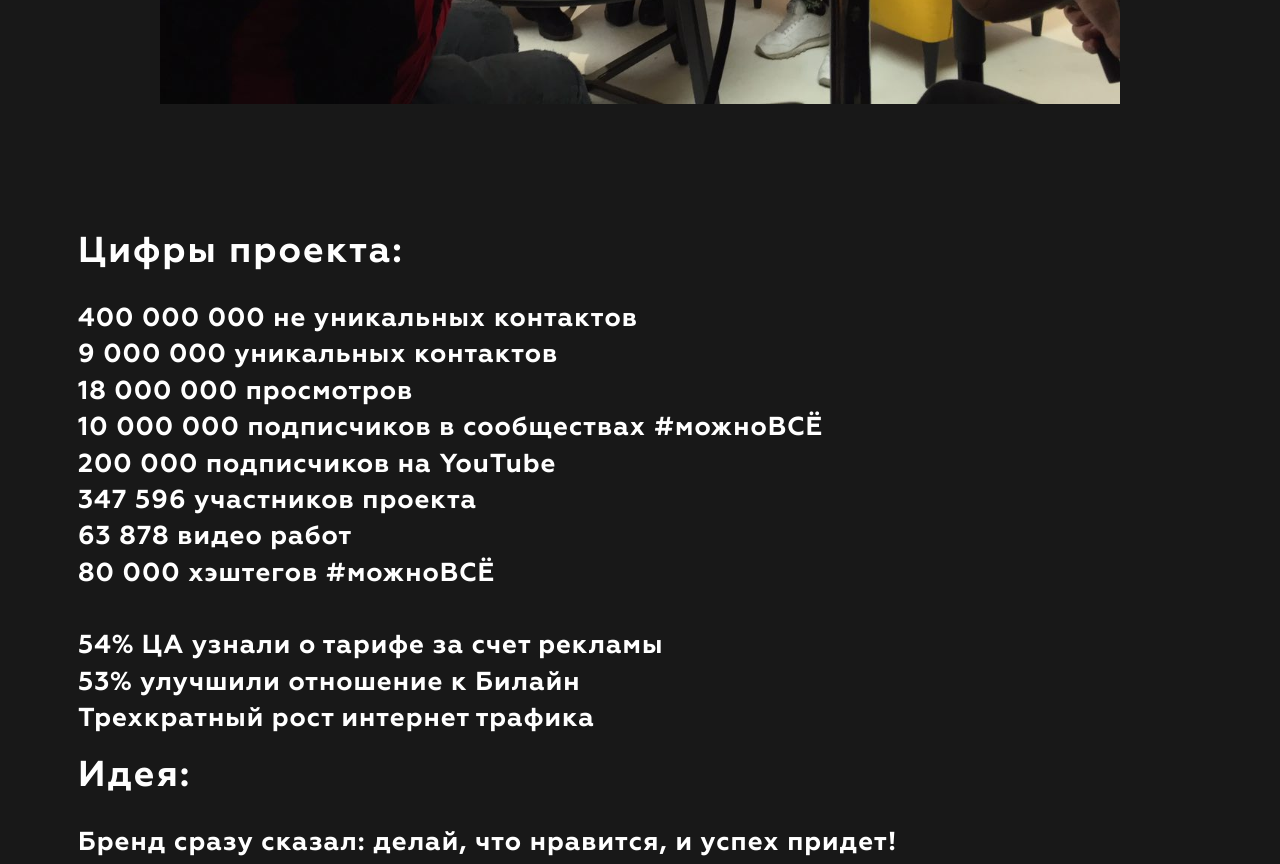
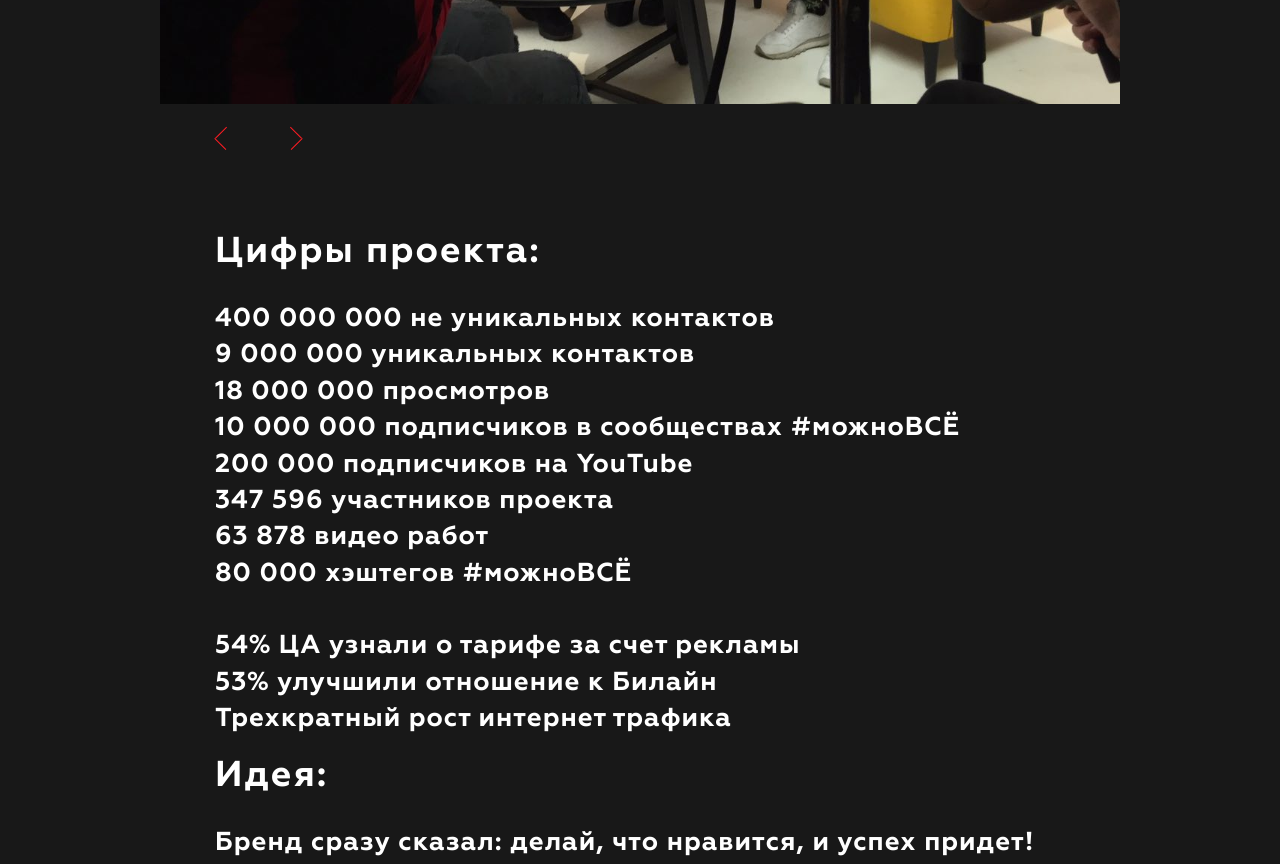
Before and after one commit to ascired/hate, a plain HTML site: page beeline.html in a window 1280 px wide. Shown: the part 2040-2904 px from the top of the page. Drawn offline with Linux system fonts and the light colour scheme.

Commit message:
case beeline

```diff
--- a/css/main.css
+++ b/css/main.css
@@ -1425,7 +1425,7 @@ body.disable-hover {
 		font-weight: bold;
 		font-size: 36px;
 		letter-spacing: 2px;
-		margin: 0;
+		margin: 0 auto;
 		padding: 13px 0 24px;
 	}
 	.case__p {
@@ -1433,7 +1433,7 @@ body.disable-hover {
 		font-weight: bold;
 		font-size: 26px;
 		letter-spacing: 1px;
-		margin: 0;
+		margin: 0 auto;
 	}
 	.case__well-row {
 		margin-top: 45px;
@@ -1521,16 +1521,67 @@ body.disable-hover {
 	.case__video iframe {
 		max-width: 100%;
 	}
-	.case__list {
-		font-family: 'Geometria';
-		font-weight: bold;
-		font-size: 26px;
-		letter-spacing: 1px;
-		margin: 0;
-	}
 	.case__list-i {
 	    list-style: decimal;
 	}
+	.tns-outer {
+		position: relative;
+	}
+	.tns-controls {
+		display: none;
+	    position: absolute;
+	    bottom: -30px;
+	    margin: 0 auto;
+	    outline: 0;
+	}
+	.tns-controls button {
+		background: none;
+		border: 0;
+		position: relative;
+		width: 16px;
+		height: 30px;
+		margin-right: 55px;
+	}
+	.tns-controls button:before,
+	.tns-controls button:after {
+		content: '';
+		position: absolute;
+		width: 16px;
+		height: 1px;
+		background: #ff1c23;
+		left: 0;
+		top: 50%;
+		transform-origin: 0 0;
+	}
+	.tns-controls button[data-controls="prev"]:before {
+		transform: rotate(45deg);
+	}
+	.tns-controls button[data-controls="next"]:before {
+		transform: rotate(-45deg);
+		left: auto;
+		right: 0;
+		transform-origin: 100% 0;
+	}
+	.tns-controls button[data-controls="prev"]:after {
+		transform: rotate(-45deg);
+	}
+	.tns-controls button[data-controls="next"]:after {
+		transform: rotate(45deg);
+		left: auto;
+		right: 0;
+		transform-origin: 100% 0;
+	}
+
+	@media (min-width: 1024px) {
+		.tns-controls {
+			display: block;
+			bottom: -55px;
+			left: 50%;
+			width: 850px;
+    		transform: translateX(-50%);
+    	}
+	}
+
 	@media (min-width: 1280px) {
 		.case__content {
 			padding: 110px 78px;
@@ -1547,6 +1598,7 @@ body.disable-hover {
 		.case__well {
 			margin-left: 40%;
 		}
+		.case__h3,
 		.case__p {
 			max-width: 850px;
 		}
@@ -1582,6 +1634,7 @@ body.disable-hover {
 		}
 		.case__subttl,
 		.case__intro,
+		.case__h3,
 		.case__p {
 			max-width: 1000px;
 		}
@@ -1589,6 +1642,9 @@ body.disable-hover {
 			font-size: 36px;
 			max-width: 950px;
 			padding: 92px 100px 95px;
+		}
+		.tns-controls {
+			width: 1000px;
 		}
 	}
 
--- a/js/main.js
+++ b/js/main.js
@@ -298,7 +298,8 @@
         if (sliderWrapper) {
             var slider = tns({
                 container: '.js-slider',
-                controls: false,
+                controls: true,
+                controlsText: ['', ''],
                 autoplayButton: false,
                 autoplayButtonOutput: false,
                 nav: false,
```
